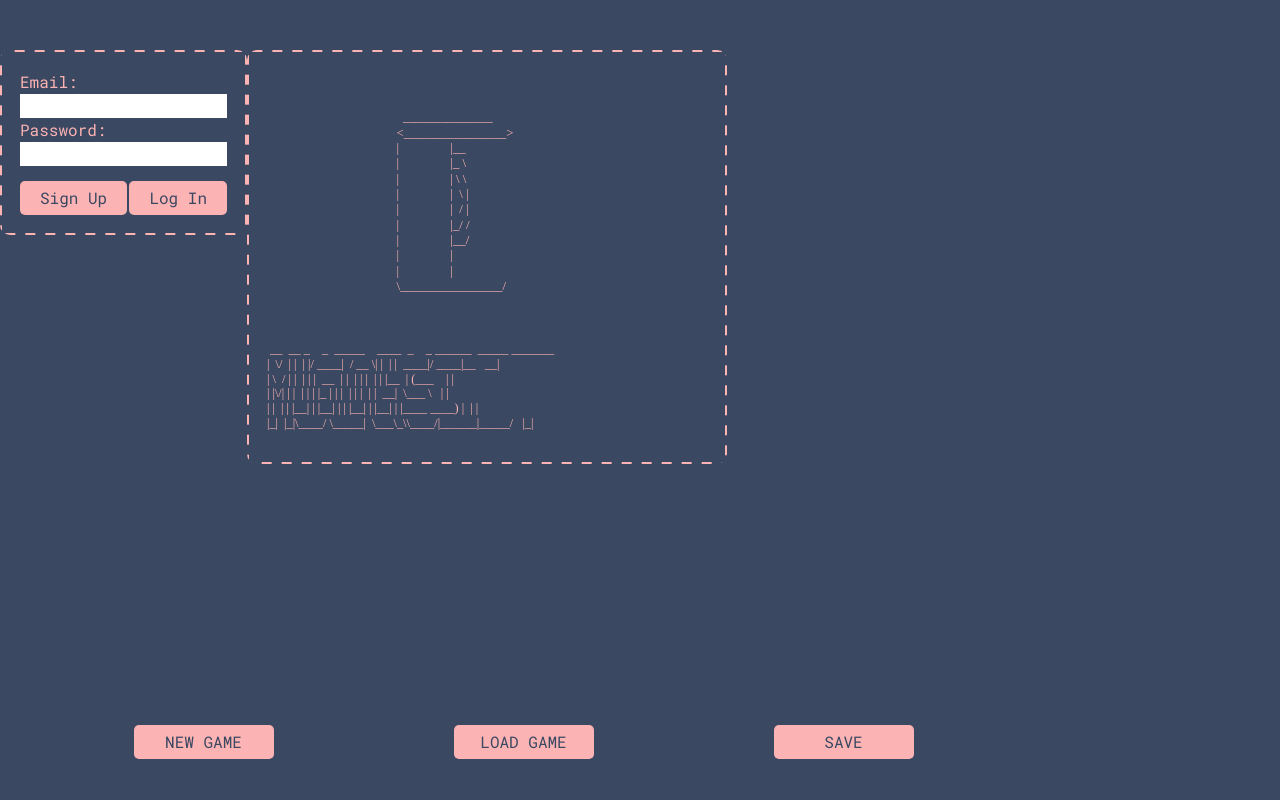
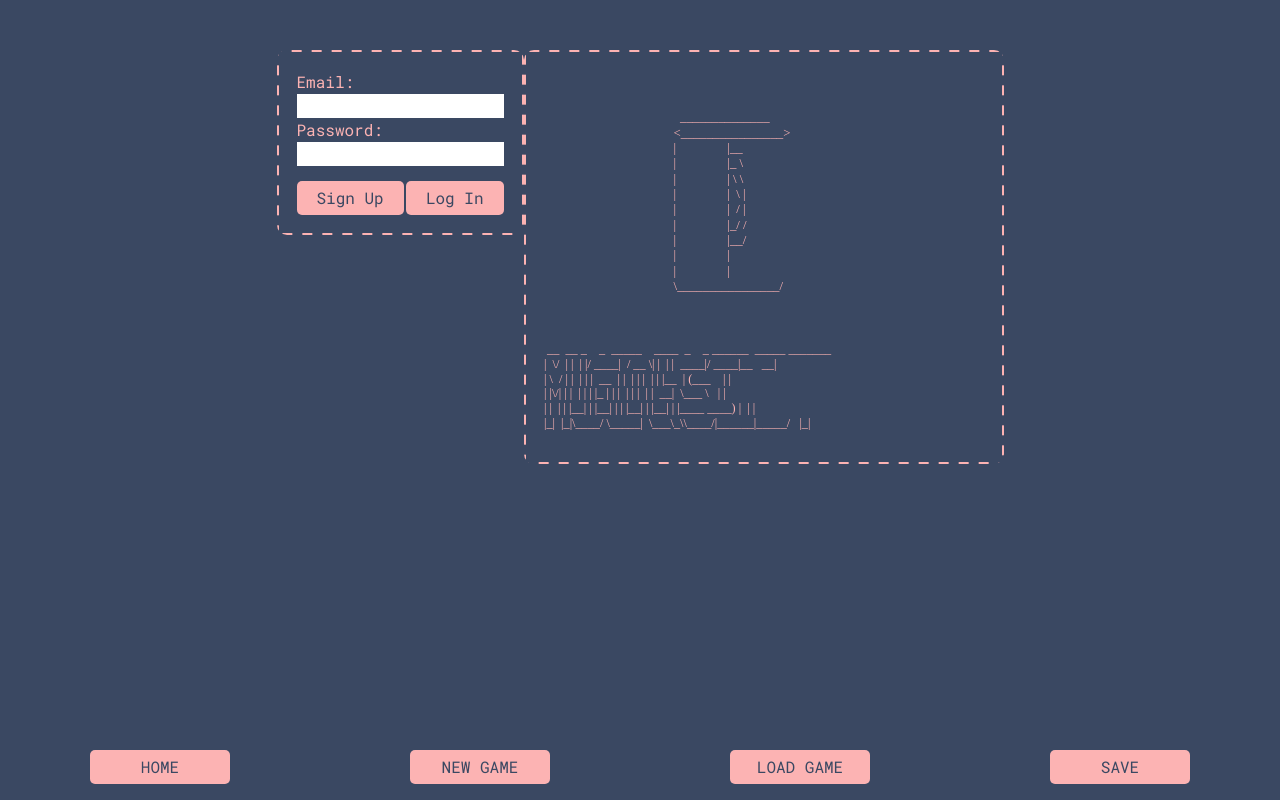
Before and after one commit to SeanCushnie/MugQuest, a React (Create React App) app: page / in a window 1280 px wide. Built offline with nearby package versions, Linux system fonts and the light colour scheme; no server answers.

Commit message:
home page styled

```diff
--- a/src/index.css
+++ b/src/index.css
@@ -116,9 +116,10 @@ nav {
   bottom:0;
   display: flex;
   flex-direction: row;
-  height: 75px;
+  height: 50px;
   width: 100%;
   justify-content: space-around;
+  scroll-margin-left: 0;
 }
 
 .nav-button {
@@ -263,11 +264,12 @@ animation: linearGradientMove .3s infinite linear;
 }
 
 .home-page{
+  width: 100vw;
   display:flex;
   flex-direction: row;
-  align-content: center;
+  margin-top: 50px;
   justify-content: center;
-  margin-top: 50px;
+  /* align-content: center; */
 }
 
 .hero{
```
